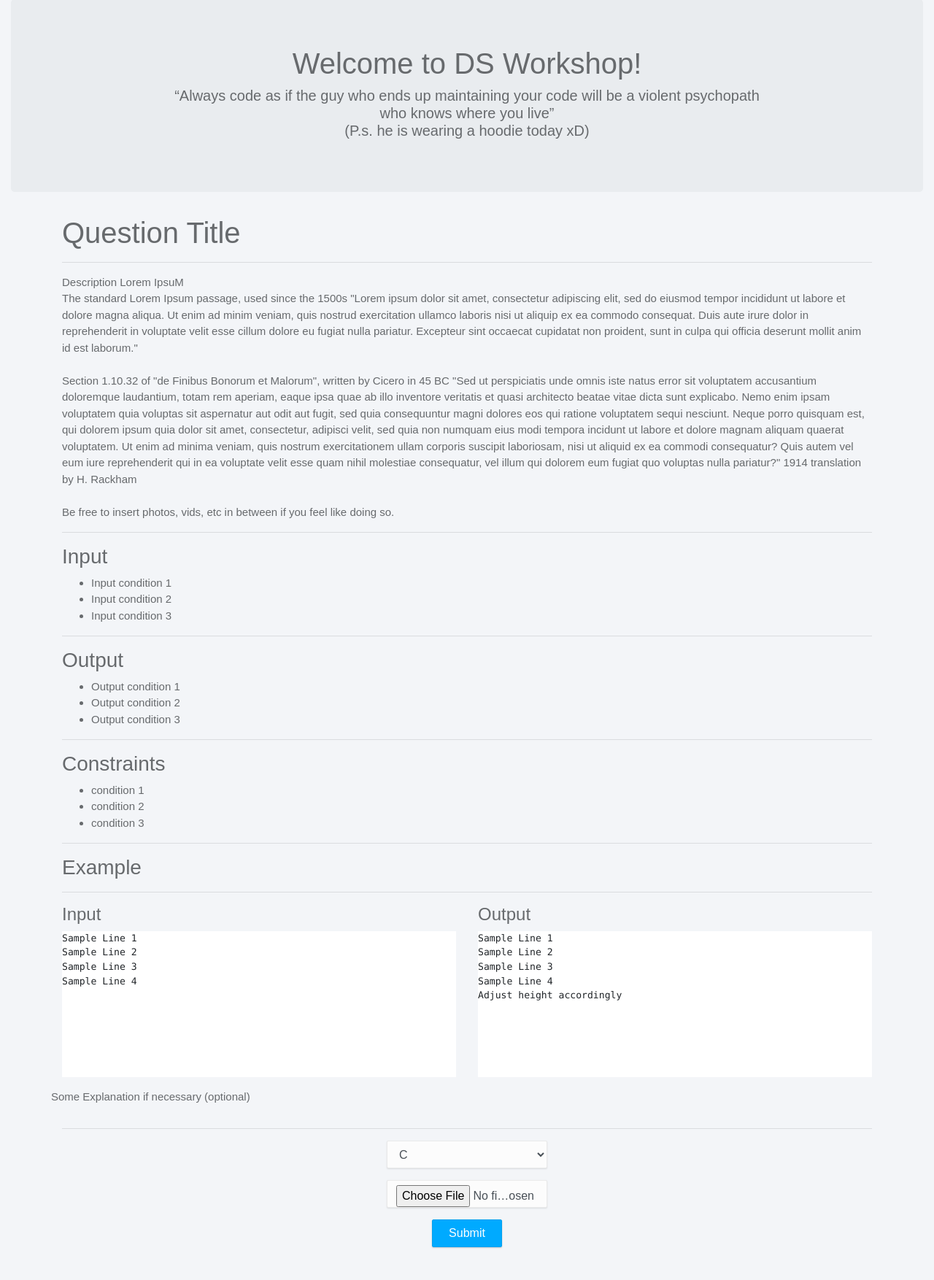
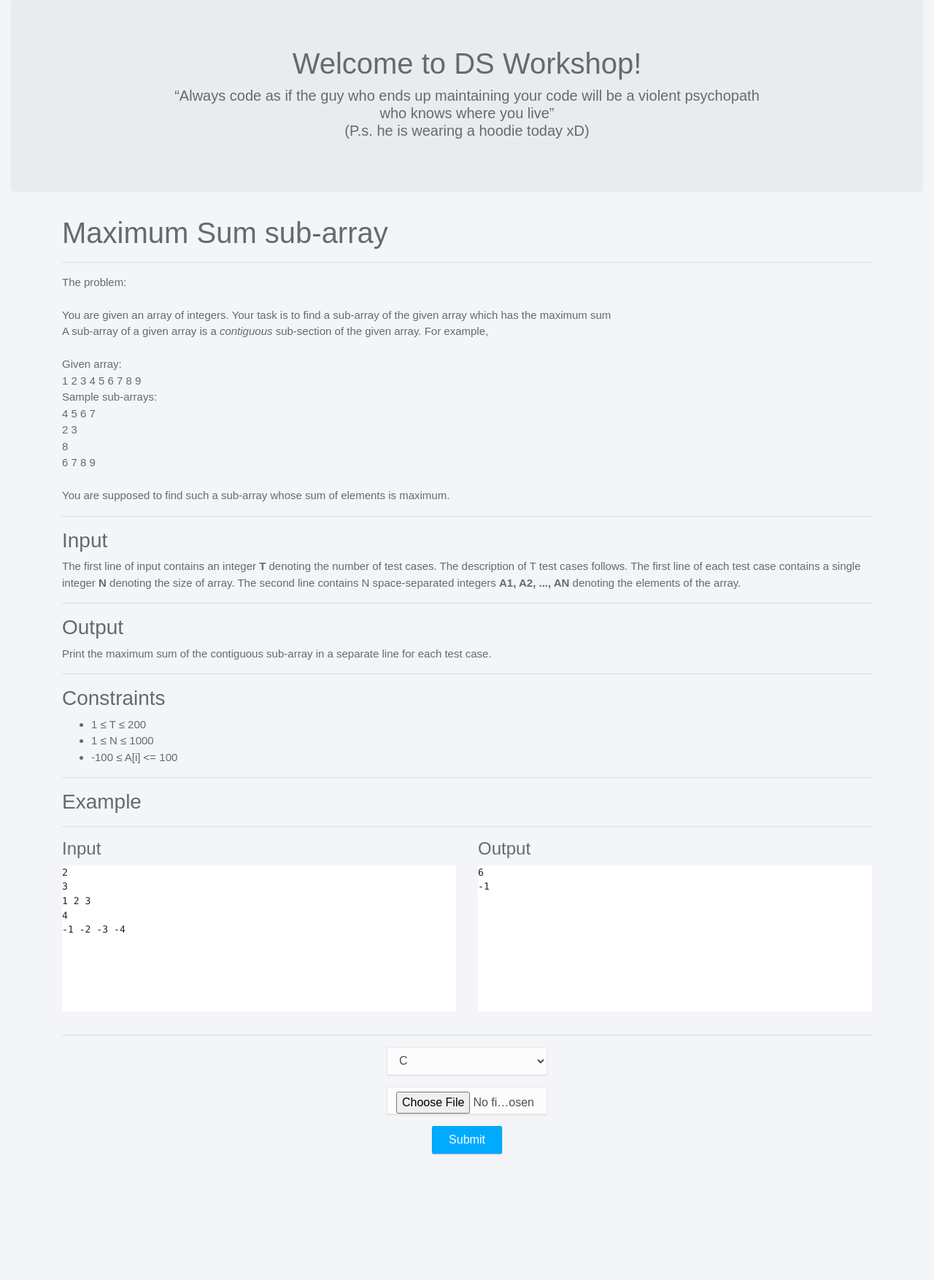
Before and after one commit to sanidhyaRsharma/DS_Workshop, a Flask app: page /question_2 in a window 1280 px wide. Shown: the part 96-1850 px from the top of the page at 73% size. After the commit the page ends 1679 px from the top, so only its background shows below. Run offline with Flask 2, Linux system fonts and the light colour scheme; some libraries are stand-ins or nearby versions.

Commit message:
Question 2 text prepared

```diff
--- a/app/templates/question_2.html
+++ b/app/templates/question_2.html
@@ -1,47 +1,51 @@
 {% extends 'base.html' %}
 {% block content %}
     <div class="container">
-        <h1>Question Title</h1>
+        <h1>Maximum Sum sub-array</h1>
         <hr/>
 
-        <p>Description Lorem IpsuM<br/>
-
-            The standard Lorem Ipsum passage, used since the 1500s
-
-            "Lorem ipsum dolor sit amet, consectetur adipiscing elit, sed do eiusmod tempor incididunt ut labore et dolore magna aliqua. Ut enim ad minim veniam, quis nostrud exercitation ullamco laboris nisi ut aliquip ex ea commodo consequat. Duis aute irure dolor in reprehenderit in voluptate velit esse cillum dolore eu fugiat nulla pariatur. Excepteur sint occaecat cupidatat non proident, sunt in culpa qui officia deserunt mollit anim id est laborum."
+        <p>The problem: <br/>
             <br/>
+            You are given an array of integers. Your task is to find a sub-array of the given array which has the maximum sum <br/>
+            A sub-array of a given array is a <i>contiguous</i> sub-section of the given array. For example, <br/>
+            <br/>
+            Given array:<br/>
+            1 2 3 4 5 6 7 8 9 <br/>
+            Sample sub-arrays:<br/>
+            4 5 6 7<br/>
+            2 3 <br/>
+            8 <br/>
+            6 7 8 9<br/>
             <br/>
 
-            Section 1.10.32 of "de Finibus Bonorum et Malorum", written by Cicero in 45 BC
-
-            "Sed ut perspiciatis unde omnis iste natus error sit voluptatem accusantium doloremque laudantium, totam rem aperiam, eaque ipsa quae ab illo inventore veritatis et quasi architecto beatae vitae dicta sunt explicabo. Nemo enim ipsam voluptatem quia voluptas sit aspernatur aut odit aut fugit, sed quia consequuntur magni dolores eos qui ratione voluptatem sequi nesciunt. Neque porro quisquam est, qui dolorem ipsum quia dolor sit amet, consectetur, adipisci velit, sed quia non numquam eius modi tempora incidunt ut labore et dolore magnam aliquam quaerat voluptatem. Ut enim ad minima veniam, quis nostrum exercitationem ullam corporis suscipit laboriosam, nisi ut aliquid ex ea commodi consequatur? Quis autem vel eum iure reprehenderit qui in ea voluptate velit esse quam nihil molestiae consequatur, vel illum qui dolorem eum fugiat quo voluptas nulla pariatur?"
-
-            1914 translation by H. Rackham
-
-            <br/>
-            <br/>
-            Be free to insert photos, vids, etc in between if you feel like doing so.
+            You are supposed to find such a sub-array whose sum of elements is maximum.
         </p>
         <hr/>
         <h3>Input</h3>
-        <ul>
+        <p>
+            The first line of input contains an integer <b>T</b> denoting the number of test cases. The description of T test cases follows. The first line of each test case contains a single integer <b>N</b> denoting the size of array. The second line contains N space-separated integers <b>A1, A2, ..., AN</b> denoting the elements of the array.<br/>
+        </p>
+<!--         <ul>
             <li>Input condition 1</li>
             <li>Input condition 2</li>
             <li>Input condition 3</li>
-        </ul>
+        </ul> -->
         <hr/>
         <h3>Output</h3>
-        <ul>
+        <p>
+            Print the maximum sum of the contiguous sub-array in a separate line for each test case.<br/>
+        </p>
+        <!-- <ul>
             <li>Output condition 1</li>
             <li>Output condition 2</li>
             <li>Output condition 3</li>
-        </ul>
+         </ul>-->
         <hr/>
         <h3>Constraints</h3>
         <ul>
-            <li> condition 1</li>
-            <li> condition 2</li>
-            <li> condition 3</li>
+            <li> 1 ≤ T ≤ 200</li>
+            <li>1 ≤ N ≤ 1000</li>
+            <li>-100 ≤ A[i] <= 100</li>
         </ul>
         <hr/>
         <h3>Example</h3>        <hr/>
@@ -49,23 +53,21 @@
             <div class="col-md-6 h-25">
                 <h4>Input</h4>
                 <pre class="sample_text" style="background-color:white; height:200px;">
-Sample Line 1
-Sample Line 2
-Sample Line 3
-Sample Line 4
+2
+3
+1 2 3
+4
+-1 -2 -3 -4
                 </pre>
             </div>
             <div class="col-md-6 h-25">
                 <h4>Output</h4>
                 <pre class="sample_text" style="background-color:white; height:200px;">
-Sample Line 1
-Sample Line 2
-Sample Line 3
-Sample Line 4
-Adjust height accordingly
+6
+-1
                 </pre>
             </div>
-            <p>Some Explanation if necessary (optional)</p>
+            <!-- <p>Some Explanation if necessary (optional)</p> -->
         </div>
         <hr/>
         <form method="POST" action="#" class="container" style="width:250px;">
```
